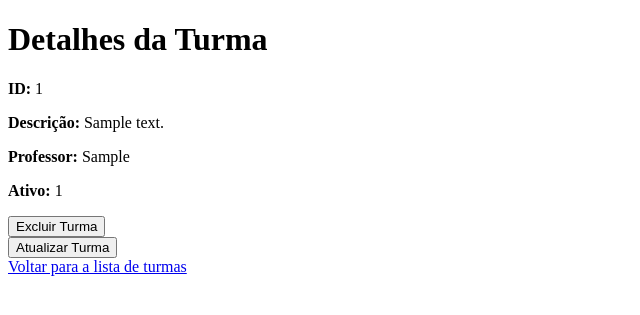
After one commit to ramon-nsz/api-flask, a Flask app: page /classes/1 in a window 1280 px wide. The commit adds this page. Shown: the top 315 px of the page, without its empty margins (0-640 px from the left). Run offline with Flask 3, Linux system fonts and the light colour scheme; tables that the repository leaves empty hold one stand-in row (values such as "Sample post").

Commit message:
feature: regras de negocio

```diff
--- a/controllers/classroomController.py
+++ b/controllers/classroomController.py
@@ -11,7 +11,7 @@ def create_classroom_page():
 @classes_blueprint.route('/classes', methods=['POST'])
 def create_classroom():
     new_classroom = {'descricao': request.form['descricao'],
-                          'professor': request.form['professor'],
+                          'professor_id': request.form['professor_id'],
                           'ativo': request.form['ativo']}
     Classroom.add_classroom(new_classroom)
     return redirect(url_for('classes.get_classes'))
@@ -39,7 +39,7 @@ def update_classroom_page(classroom_id):
 def update_classroom(classroom_id):
     try:
         new_data = {'descricao': request.form['descricao'],
-                           'professor':request.form['professor'],
+                           'professor_id':request.form['professor_id'],
                            'ativo':request.form['ativo']}
         Classroom.update_classroom(classroom_id, new_data)
         return redirect(url_for('classes.get_classroom', classroom_id=classroom_id))
--- a/controllers/teacherController.py
+++ b/controllers/teacherController.py
@@ -13,7 +13,7 @@ def create_teacher_page():
 def create_teacher():
     new_teacher = {'nome': request.form['nome'],
                           'idade': request.form['idade'],
-                          'ativo': request.form['ativo'],
+                          'materia': request.form['materia'],
                           'observacoes': request.form['observacoes']}
     Teacher.add_teacher(new_teacher)
     return redirect(url_for('teachers.get_teachers'))
--- a/models/classroomModel.py
+++ b/models/classroomModel.py
@@ -1,4 +1,5 @@
 from config import db
+from models.teacherModel import Teacher, TeacherNotFound
 
 class Classroom(db.Model):
     __tablename__ = 'classes'
@@ -39,12 +40,16 @@ class Classroom(db.Model):
 
     @staticmethod
     def add_classroom(classroom_data):
-        # Cria uma nova turma com os dados fornecidos, atribuindo um novo ID
-        classroom = Classroom(classroom_data['descricao'],
-                              classroom_data['professor'],
-                              classroom_data['ativo'])
-        db.session.add(classroom)
-        db.session.commit()
+        # Cria um novo aluno com os dados fornecidos, atribuindo um novo ID
+        teacher = Teacher.get_by_id(classroom_data['professor_id'])
+        if not teacher:
+            raise TeacherNotFound
+        else:
+            classroom = Classroom(classroom_data['descricao'],
+                            classroom_data['id'],
+                            classroom_data['ativo'])
+            db.session.add(classroom)
+            db.session.commit()
 
     @staticmethod
     def update_classroom(classroom_id, new_data):
--- a/models/teacherModel.py
+++ b/models/teacherModel.py
@@ -1,6 +1,5 @@
 from flask import jsonify
 from config import db
-from models.classroomModel import Classroom, ClassroomNotFound
 
 class Teacher(db.Model):
     __tablename__ = 'teachers'
@@ -45,7 +44,7 @@ class Teacher(db.Model):
         # Cria um novo professor com os dados fornecidos, atribuindo um novo ID
         teacher = Teacher(teacher_data['nome'],
                         teacher_data['idade'],
-                        teacher_data['ativo'],
+                        teacher_data['materia'],
                         teacher_data['observacoes'])
         db.session.add(teacher)
         db.session.commit()
--- /dev/null
+++ b/templates/classroom_id.html
@@ -0,0 +1,31 @@
+<!-- classroom_id.html -->
+<!DOCTYPE html>
+<html lang="pt-BR">
+
+<head>
+  <meta charset="UTF-8">
+  <meta name="viewport" content="width=device-width, initial-scale=1.0">
+  <title>Detalhes da Turma</title>
+</head>
+
+<body>
+  <h1>Detalhes da Turma</h1>
+  <p><strong>ID:</strong> {{ classroom.id }}</p>
+  <p><strong>Descrição:</strong> {{ classroom.descricao }}</p>
+  <p><strong>Professor:</strong> {{ classroom.professor }}</p>
+  <p><strong>Ativo:</strong> {{ classroom.ativo }}</p>
+
+  <form id="delete-form" action="{{ url_for('classes.delete_classroom', classroom_id=classroom.id) }}" method="POST">
+    <input type="hidden" name="_method" value="DELETE">
+    <button type="submit">Excluir Turma</button>
+  </form>
+  <form id="update-form" action="{{ url_for('classes.update_classroom_page', classroom_id=classroom.id) }}" method="GET">
+    <input type="hidden" name="_method" value="UPDATE">
+    <button type="submit">Atualizar Turma</button>
+  </form>
+  <a href="{{ url_for('classes.get_classes') }}">Voltar para a lista de turmas</a>
+
+
+</body>
+
+</html>
--- a/templates/createTeacher.html
+++ b/templates/createTeacher.html
@@ -17,8 +17,9 @@
     <label for="idade">Idade:</label><br>
     <input type="number" id="idade" name="idade"><br>
 
-    <label for="ativo">Ativo:</label><br>
-    <input type="text" id="ativo" name="ativo"><br>
+
+    <label for="observacoes">Matéria:</label><br>
+    <input type="text" id="materia" name="materia"><br>
 
     <label for="observacoes">Observações:</label><br>
     <input type="text" id="observacoes" name="observacoes"><br>
```
Also changed, not shown: templates/classroom_update.html (added, +31 -0 lines), templates/createClassroom.html (+5 -5 lines), instance/app.db (deleted), instance/myApp.db.
